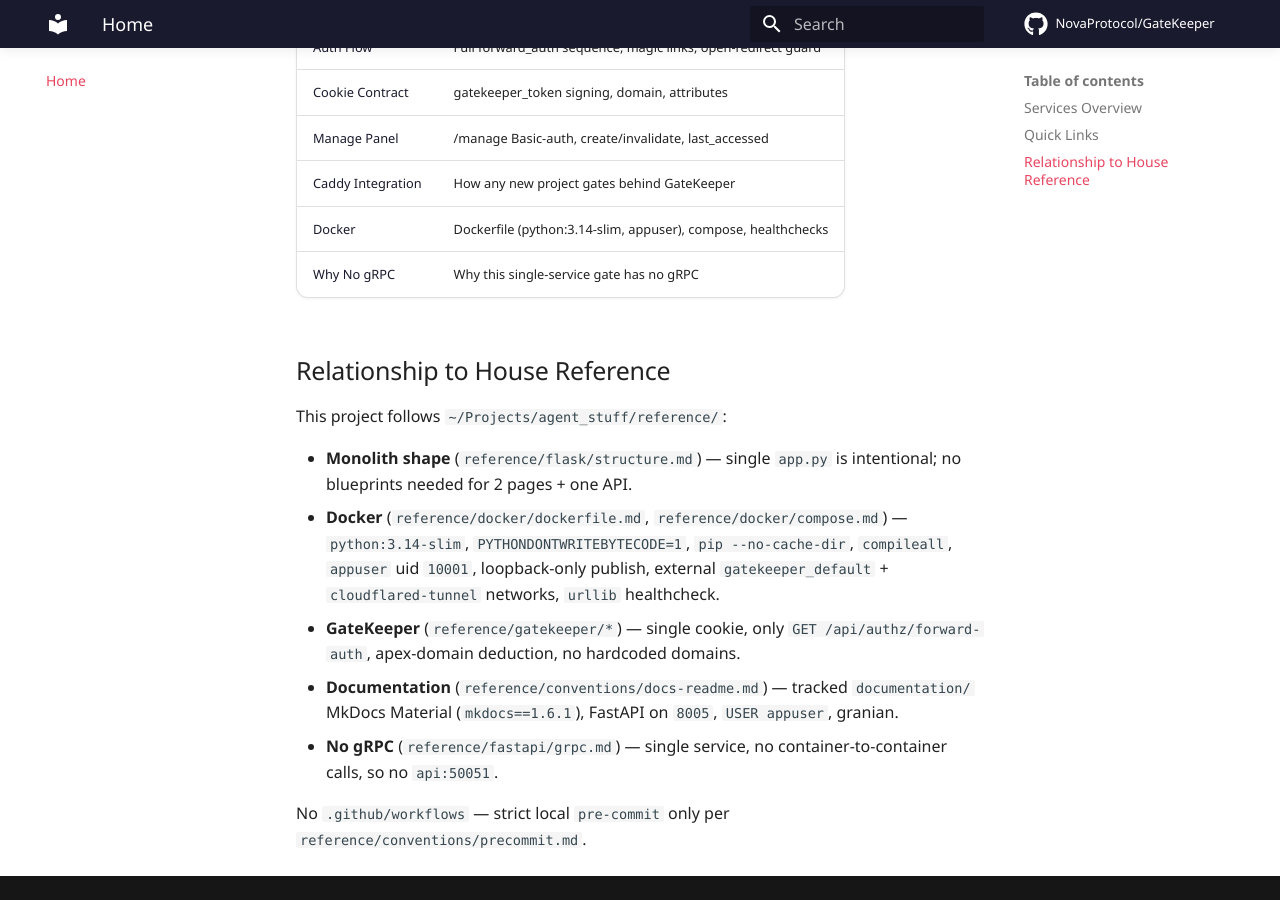
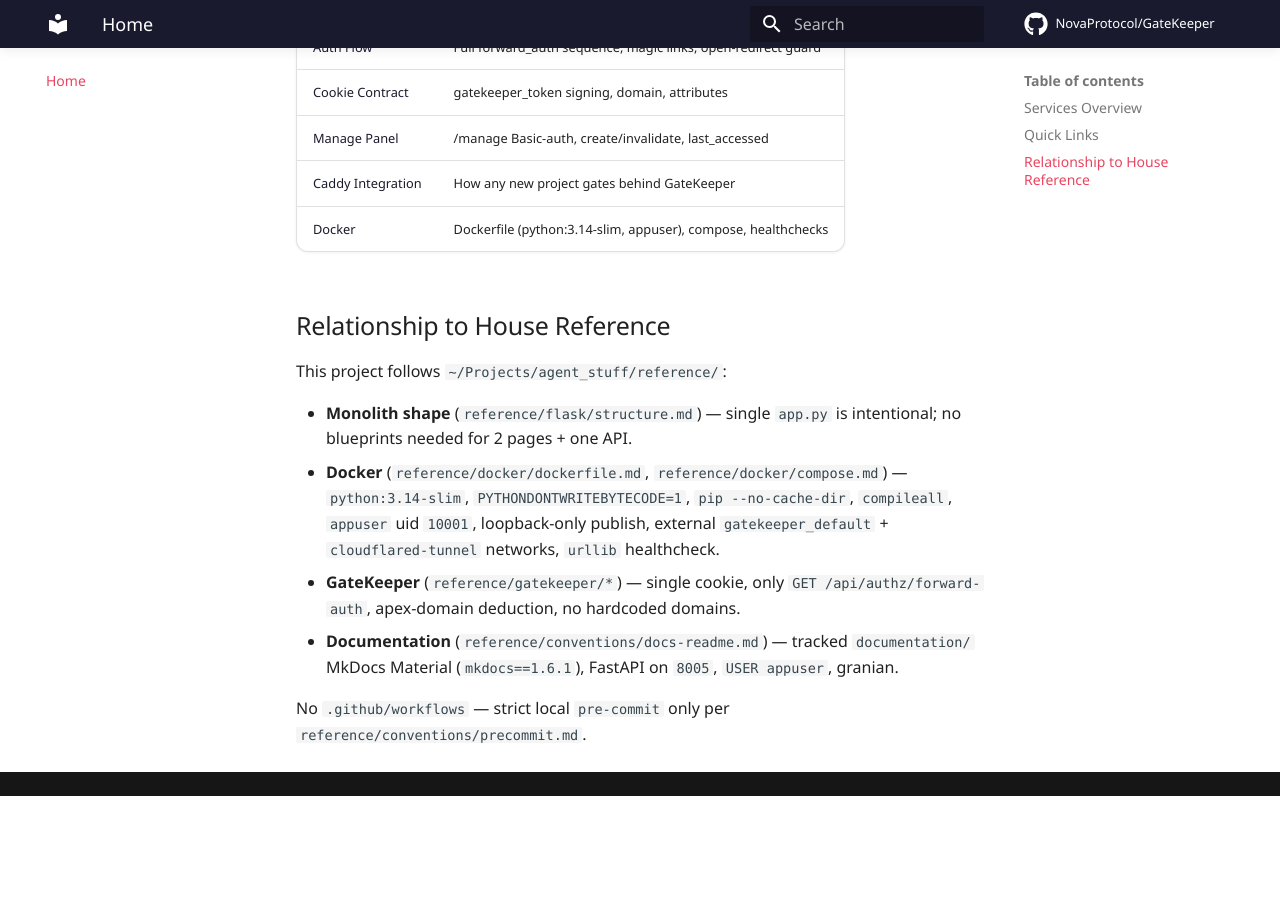
Before and after one commit to NovaProtocol/GateKeeper, an MkDocs documentation site: the page built from documentation/docs/index.md, in a window 1280 px wide and 900 px high, scrolled down 1575 px. Built offline with MkDocs 1.6.1 and Material for MkDocs 9.7.7, drawn with Linux system fonts in a browser that asks for light colours; some web fonts are replaced; comment, search, counter and statistics services are not loaded; after the commit the page ends 2371 px from its top, so only the background shows below that.

Commit message:
docs: remove defensive why-no-grpc page

```diff
--- a/documentation/docs/index.md
+++ b/documentation/docs/index.md
@@ -47,7 +47,6 @@ Request → Caddy forward_auth → GateKeeper /api/authz/forward-auth
 | [Manage Panel](manage-panel.md) | /manage Basic-auth, create/invalidate, last_accessed |
 | [Caddy Integration](caddy-integration.md) | How any new project gates behind GateKeeper |
 | [Docker](docker.md) | Dockerfile (python:3.14-slim, appuser), compose, healthchecks |
-| [Why No gRPC](why-no-grpc.md) | Why this single-service gate has no gRPC |
 
 ## Relationship to House Reference
 
@@ -57,6 +56,5 @@ This project follows `~/Projects/agent_stuff/reference/`:
 - **Docker** (`reference/docker/dockerfile.md`, `reference/docker/compose.md`) — `python:3.14-slim`, `PYTHONDONTWRITEBYTECODE=1`, `pip --no-cache-dir`, `compileall`, `appuser` uid `10001`, loopback-only publish, external `gatekeeper_default` + `cloudflared-tunnel` networks, `urllib` healthcheck.
 - **GateKeeper** (`reference/gatekeeper/*`) — single cookie, only `GET /api/authz/forward-auth`, apex-domain deduction, no hardcoded domains.
 - **Documentation** (`reference/conventions/docs-readme.md`) — tracked `documentation/` MkDocs Material (`mkdocs==1.6.1`), FastAPI on `8005`, `USER appuser`, granian.
-- **No gRPC** (`reference/fastapi/grpc.md`) — single service, no container-to-container calls, so no `api:50051`.
 
 No `.github/workflows` — strict local `pre-commit` only per `reference/conventions/precommit.md`.
--- a/documentation/mkdocs.yml
+++ b/documentation/mkdocs.yml
@@ -68,4 +68,3 @@ nav:
   - Manage Panel: manage-panel.md
   - Caddy Integration: caddy-integration.md
   - Docker: docker.md
-  - Why No gRPC: why-no-grpc.md
```
Also changed, not shown: documentation/README.md (+0 -1 lines), documentation/docs/why-no-grpc.md (deleted, +0 -38 lines).
